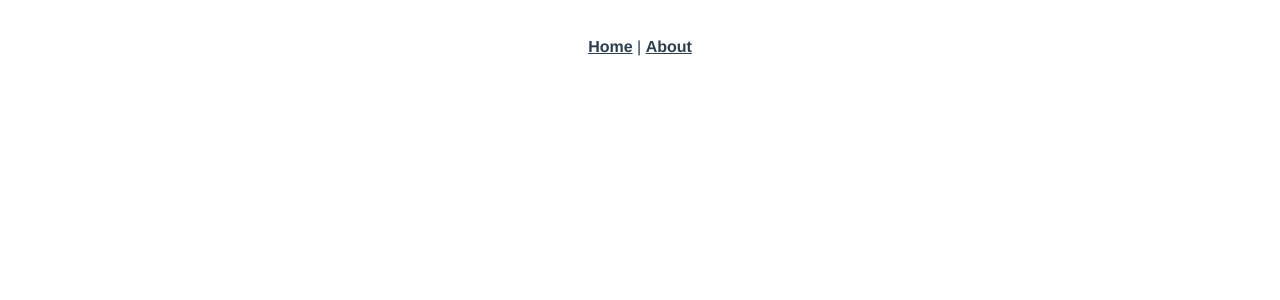
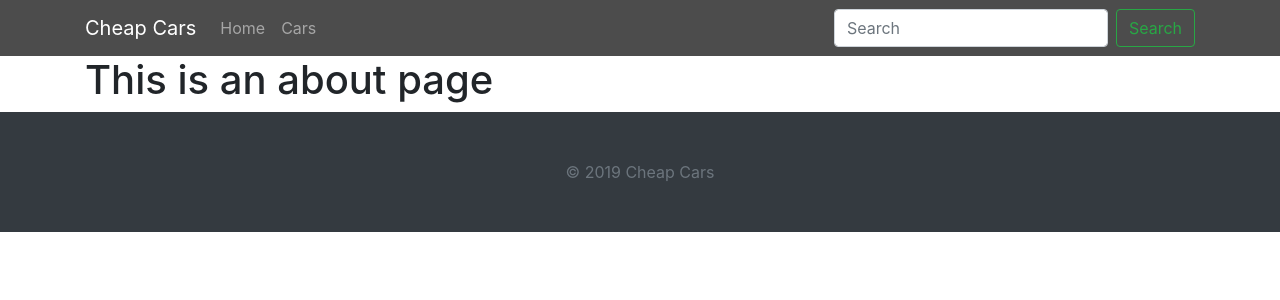
Before and after one commit to katrinasilver/vuejs-lemon-cars, a Vue app: page /cars in a window 1280 px wide. Shown: the top 300 px of the page. Built offline with nearby package versions, Linux system fonts and the light colour scheme; no server answers.

Commit message:
home WIP

```diff
--- a/package.json
+++ b/package.json
@@ -8,6 +8,8 @@
     "lint": "vue-cli-service lint"
   },
   "dependencies": {
+    "axios": "^0.18.0",
+    "bootstrap": "^4.2.1",
     "vue": "^2.5.21",
     "vue-router": "^3.0.1"
   },
--- /dev/null
+++ b/sass/custom.scss
@@ -0,0 +1,58 @@
+// Import custom font from Google
+@import url('https://fonts.googleapis.com/css?family=Raleway');
+
+// Override / set color variables
+$white: #fff;
+$black: #000;
+$green: #00e389;
+$blue: #3399ff;
+$orange: #f26c22;
+$yellow: #ffd925;
+$red: #e5001e;
+
+// Create grayscale
+$gray-dark: #292b2c;
+$gray: #3f3f3f;
+$gray-light: #7e7e7e;
+$gray-lighter: #ededed;
+$gray-lightest: #fafafa;
+
+// Set brand colors
+$primary: $blue;
+$success: $green;
+$info: $yellow;
+$warning: $orange;
+$danger: $red;
+
+// Override button colors
+$btn-info-color: darken($info, 45);
+
+// Override alert background colors
+$state-success-bg: lighten($success, 30);
+$state-info-bg: lighten($info, 30);
+$state-warning-bg: lighten($warning, 30);
+$state-danger-bg: lighten($danger, 45);
+
+// Override alert text colors
+$state-success-text: darken($success, 30);
+$state-info-text: darken($info, 30);
+$state-warning-text: darken($warning, 30);
+$state-danger-text: darken($danger, 10);
+
+// Override badges padding (doubled because otherwise too crammed)
+$badge-padding-x: 0.8em;
+$badge-padding-y: 0.4em;
+
+// Don't make badges normal instead of bold
+$badge-font-weight: normal;
+
+// Override fonts
+$font-family-sans-serif: 'Raleway', sans-serif;
+$font-family-serif: Georgia, 'Times New Roman', Times, serif;
+$font-family-monospace: Menlo, Monaco, Consolas, 'Liberation Mono',
+  'Courier New', monospace;
+$font-family-base: $font-family-sans-serif;
+
+// Set global options
+$enable-shadows: false;
+$enable-gradients: true;
--- a/src/App.vue
+++ b/src/App.vue
@@ -1,29 +1,57 @@
 <template>
   <div id="app">
-    <div id="nav">
-      <router-link to="/">Home</router-link> |
-      <router-link to="/about">About</router-link>
-    </div>
-    <router-view/>
+    <Header />
+    <router-view :cars="cars"/>
+    <footer class="bg-dark text-muted p-5 text-center">&copy; 2019 Cheap Cars</footer>
   </div>
 </template>
 
-<style lang="scss">
-#app {
-  font-family: 'Avenir', Helvetica, Arial, sans-serif;
-  -webkit-font-smoothing: antialiased;
-  -moz-osx-font-smoothing: grayscale;
-  text-align: center;
-  color: #2c3e50;
-}
-#nav {
-  padding: 30px;
-  a {
-    font-weight: bold;
-    color: #2c3e50;
-    &.router-link-exact-active {
-      color: #42b983;
+<script>
+  import Header from '@/components/Header.vue'
+  import axios from 'axios'
+
+  export default {
+    name: 'cheap-cars',
+
+    components: {
+      Header
+    },
+
+    data() {
+      return {
+        cars: [],
+        showError: false
+      }
+    },
+
+    created() {
+      this.fetchCars()
+    },
+
+    methods: {
+      async fetchCars() {
+        const url = `https://my.api.mockaroo.com/cars.json?key=5833a0e0`
+        try {
+          let response = await axios.get(url)
+          this.cars = response.data
+        } catch(err) {
+          console.log(err)
+          showError: true
+        }
+      }
     }
   }
-}
+</script>
+
+<style lang="scss">
+  @import '../node_modules/bootstrap/scss/bootstrap.scss';
+  @import '../sass/custom.scss';
+
+  [v-cloak] {
+    display: none;
+  }
+
+  body {
+    text-rendering: optimizeLegibility;
+  }
 </style>
--- /dev/null
+++ b/src/components/Header.vue
@@ -0,0 +1,38 @@
+<template>
+  <header class="navbar navbar-expand-lg navbar-dark">
+    <nav class="container">
+      <router-link class="navbar-brand" to="/">Cheap Cars</router-link>
+      <button class="navbar-toggler" type="button" data-toggle="collapse" data-target="#navbarTogglerDemo02" aria-controls="navbarTogglerDemo02" aria-expanded="false" aria-label="Toggle navigation">
+        <span class="navbar-toggler-icon"></span>
+      </button>
+
+      <div class="collapse navbar-collapse" id="navbarTogglerDemo02">
+        <ul class="navbar-nav mr-auto mt-2 mt-lg-0">
+          <li class="nav-item">
+            <router-link class="nav-link" to="/">Home</router-link>
+          </li>
+          <li class="nav-item">
+            <router-link class="nav-link" to="/cars">Cars</router-link>
+          </li>
+        </ul>
+        <form class="form-inline my-2 my-lg-0">
+          <input class="form-control mr-sm-2" type="search" placeholder="Search">
+          <button class="btn btn-outline-success my-2 my-sm-0" type="submit">Search</button>
+        </form>
+      </div>
+    </nav>
+  </header>
+</template>
+
+<script>
+export default {
+  name: 'Header'
+}
+</script>
+
+<style lang="scss">
+header.navbar {
+  background: transparentize(#000000, .3);
+  z-index: 1000;
+}
+</style>
--- /dev/null
+++ b/src/components/Jumbotron.vue
@@ -0,0 +1,41 @@
+<template>
+  <div class="jumbotron text-white" :style="{'background-image': `url('${main_img}')`}">
+    <div class="meta p-4 mt-5">
+      <h1 class="display-4">{{ product_name }}</h1>
+      <h3>{{ tag_line }}</h3>
+      <hr>
+      <p class="lead content">{{ description.slice(0, 200) }}...</p>
+      <a class="btn btn-success btn-lg" role="button">Learn more</a>
+    </div>
+  </div>
+</template>
+
+<script>
+export default {
+  name: 'Jumbotron',
+  props: {
+    product_name : String,
+    main_img : String,
+    description: String,
+    tag_line : String
+  }
+}
+</script>
+
+<style lang="scss">
+.jumbotron {
+  background-size: cover;
+  background-position: center;
+  height: fill-available;
+  margin-top: -4rem;
+
+  .meta {
+    background: transparentize(#000000, .5);
+    max-width: 45%;
+  }
+
+  hr {
+    background: #ffff;
+  }
+}
+</style>
--- /dev/null
+++ b/src/components/ProductGrid.vue
@@ -0,0 +1,30 @@
+<template>
+  <div class="card border-white p-0 col-lg-4 col-md-6 col-sm-12" >
+    <img :src="main_img" class="card-img-top" :alt="product_name">
+    <div class="border card-footer text-center">
+      <h5 class="text-muted mb-0">{{ financing ? 'Financing Available!' : `${(discount*100).toFixed(0)}% Off Sticker Price` }}</h5>
+    </div>
+    <div class="card-body p-4 border border-top-0">
+      <p class="card-title lead">{{ product_name }}</p>
+      <div :style="{ 'text-decoration': 'line-through' }" class="card-text text-muted">${{ price }}</div>
+      <h4 class="card-text text-danger">${{ (price - (price * discount)).toFixed(2) }}</h4>
+      <div class="mb-3 small">VIN: {{ vin }}</div>
+      <button class="btn btn-success">See More</button>
+    </div>
+  </div>
+</template>
+
+<script>
+export default {
+  name: 'ProductGrid',
+  props: {
+    product_name : String,
+    main_img : String,
+    tag_line: String,
+    vin: String,
+    financing : Boolean,
+    price : Number,
+    discount: Number
+  },
+}
+</script>
--- a/src/router.js
+++ b/src/router.js
@@ -1,6 +1,7 @@
 import Vue from 'vue'
 import Router from 'vue-router'
-import Home from './views/Home.vue'
+import Home from './views/Home'
+import Cars from './views/Cars'
 
 Vue.use(Router)
 
@@ -14,12 +15,13 @@ export default new Router({
       component: Home
     },
     {
-      path: '/about',
-      name: 'about',
+      path: '/cars',
+      name: 'cars',
+      component: Cars
       // route level code-splitting
       // this generates a separate chunk (about.[hash].js) for this route
       // which is lazy-loaded when the route is visited.
-      component: () => import(/* webpackChunkName: "about" */ './views/About.vue')
+      // component: () => import(/* webpackChunkName: "about" */ './views/Cars.vue')
     }
   ]
 })
--- a/src/views/About.vue
+++ b/src/views/Cars.vue
@@ -1,5 +1,5 @@
 <template>
-  <div class="about">
+  <div class="cars container">
     <h1>This is an about page</h1>
   </div>
 </template>
--- a/src/views/Home.vue
+++ b/src/views/Home.vue
@@ -1,18 +1,45 @@
 <template>
   <div class="home">
-    <img alt="Vue logo" src="../assets/logo.png">
-    <HelloWorld msg="Welcome to Your Vue.js App"/>
+    <Jumbotron class="mb-0" v-for="car in cars.slice(0, 1)" :key="car.id"
+      :main_img="car.main_img"
+      :product_name="car.product_name"
+      :tag_line="car.tag_line"
+      :description="car.description"
+    />
+    <div class="products row">
+      <ProductGrid v-for="car in cars.slice(1, 16)" :key="car.id"
+        :main_img="car.main_img"
+        :product_name="car.product_name"
+        :price="car.price"
+        :tag_line="car.tag_line"
+        :financing="car.financing"
+        :vin="car.vin"
+        :discount="car.discount"
+      />
+    </div>
   </div>
 </template>
 
 <script>
-// @ is an alias to /src
-import HelloWorld from '@/components/HelloWorld.vue'
+import ProductGrid from '@/components/ProductGrid.vue'
+import Jumbotron from '@/components/Jumbotron.vue'
 
 export default {
+  props: ['cars'],
   name: 'home',
   components: {
-    HelloWorld
+    ProductGrid,
+    Jumbotron
   }
 }
 </script>
+
+<style lang="scss">
+  .card {
+    border-radius: 0;
+
+    .card-img-top {
+      border-radius: 0;
+    }
+  }
+</style>
```
Also changed, not shown: 1 other file (tests, documents, lock files or other folders).
